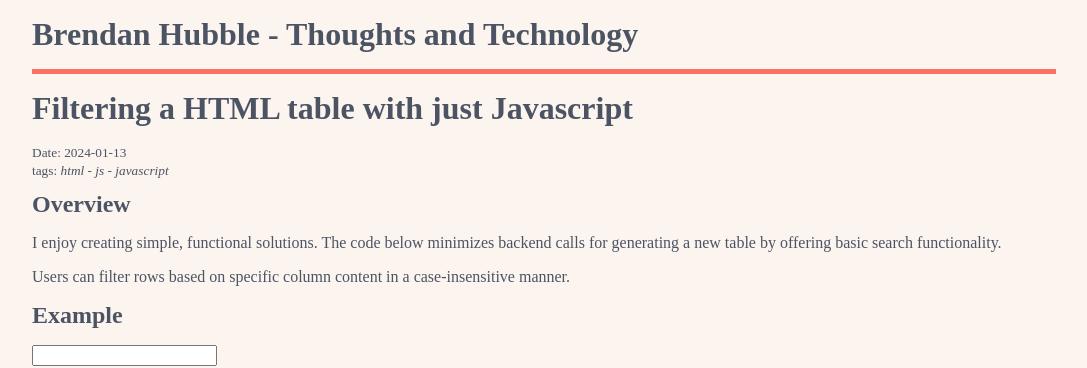
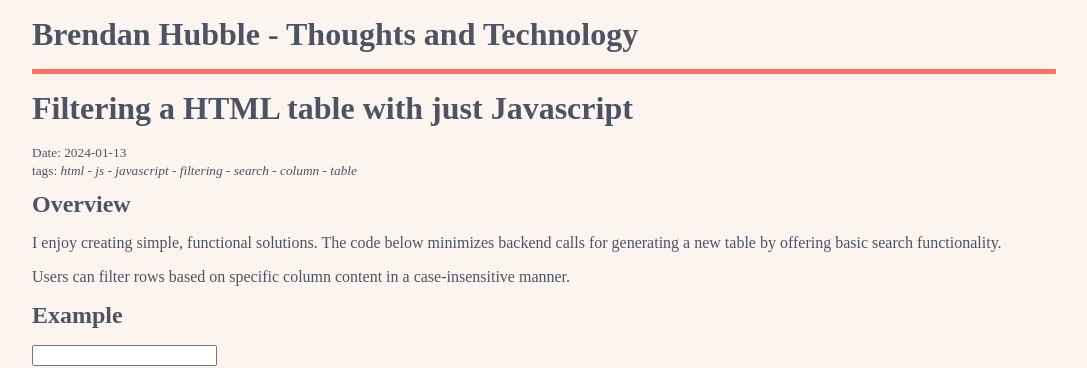
Before and after one commit to bhubbb/bhubbb.github.io, a Jekyll site: the page built from _posts/2024-01-13-filter-a-html-table.md, in a window 1280 px wide. Shown: the top 368 px of the page, without its empty margins (96-1183 px from the left). Built offline with Jekyll 4.4.1, drawn with Linux system fonts in a browser that asks for light colours.

Commit message:
ADD tags to filter html table

```diff
--- a/_posts/2024-01-13-filter-a-html-table.md
+++ b/_posts/2024-01-13-filter-a-html-table.md
@@ -5,6 +5,10 @@ tags:
   - html
   - js
   - javascript
+  - filtering
+  - search
+  - column
+  - table
 ---
 
 ## Overview
```
